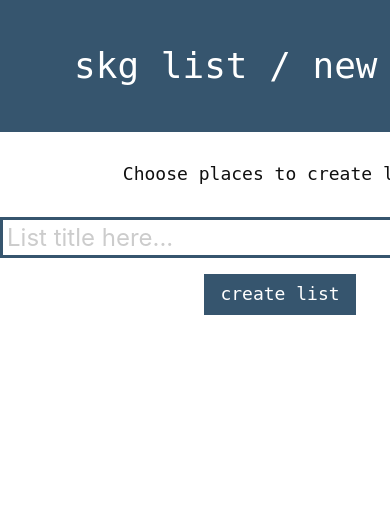
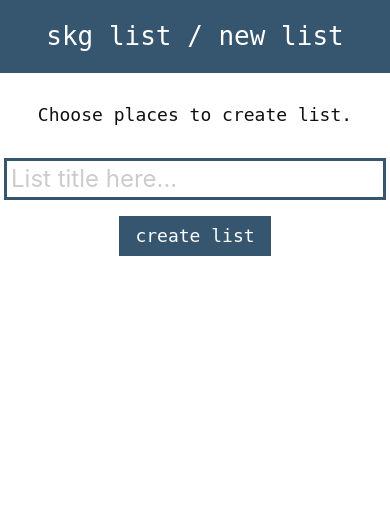
Before and after one commit to sirodoht/skglist.com, a Django app: page /list/ in a window 390 px wide; the page is wider, and only the part inside the window is pictured. Shown: the top 514 px of that part. Run offline with Django 3.2, Linux system fonts and the light colour scheme; data that the repository does not hold is empty.

Commit message:
fix mobile styling

```diff
--- a/main/static/styles/main.css
+++ b/main/static/styles/main.css
@@ -195,14 +195,24 @@ header {
     padding-top: 32px;
     padding-bottom: 32px;
 }
+@media (max-width: 700px) {
+    header {
+        padding-top: 12px;
+        padding-bottom: 12px;
+    }
+}
 
 .header-content {
-    height: 68px;
     width: 560px;
     display: flex;
     justify-content: center;
     margin-left: auto;
     margin-right: auto;
+}
+@media (max-width: 700px) {
+    .header-content {
+        width: 100%;
+    }
 }
 
 .header-content a {
@@ -211,6 +221,11 @@ header {
     font-family: monospace;
     font-size: 36px;
     color: #fff;
+}
+@media (max-width: 700px) {
+    .header-content a {
+        font-size: 26px;
+    }
 }
 
 .icons {
@@ -238,6 +253,14 @@ header {
     margin-left: auto;
     margin-right: auto;
     margin-top: 8px;
+    padding-left: 4px;
+    padding-right: 4px;
+    box-sizing: border-box;
+}
+@media (max-width: 700px) {
+    .places {
+        width: 100%;
+    }
 }
 
 .places-message {
@@ -255,16 +278,23 @@ header {
 .places-message a {
     color: inherit;
     text-decoration: underline;
+    white-space: nowrap;
+    line-height: 1.4;
 }
 
 .places-item {
+    height: 95px;
+    display: flex;
     margin-bottom: 16px;
     padding-right: 4px;
-    display: flex;
     flex-direction: row;
-    height: 95px;
     border: 1px solid #204970;
     border-radius: 2px;
+}
+@media (max-width: 700px) {
+    .places-item {
+        height: 75px;
+    }
 }
 
 .places-item-head {
--- a/main/templates/main/group.html
+++ b/main/templates/main/group.html
@@ -41,7 +41,7 @@
     {% endif %}
 
     {% for item in group.members.all|dictsortreversed:"votes" %}
-    <div class="places-item">
+    <div class="places-item" style="margin-top: 16px;">
         <div class="places-item-head">
             <a href="#" class="places-item-head-vote" data-id="{{ item.id }}">
                 <img src="{% static 'images/arrow-up.svg' %}" alt="vote icon">
--- a/main/templates/main/group_list.html
+++ b/main/templates/main/group_list.html
@@ -31,7 +31,7 @@
     {% endif %}
 
     <div class="places-message" style="color: #ff3d3d">
-        Featured Lists. <a href="{% url 'main:group_create' %}" >Make your own</a>.
+        Featured Lists. <a href="{% url 'main:group_create' %}">Make your own</a>.
     </div>
 
     {% for item in groups %}
```
